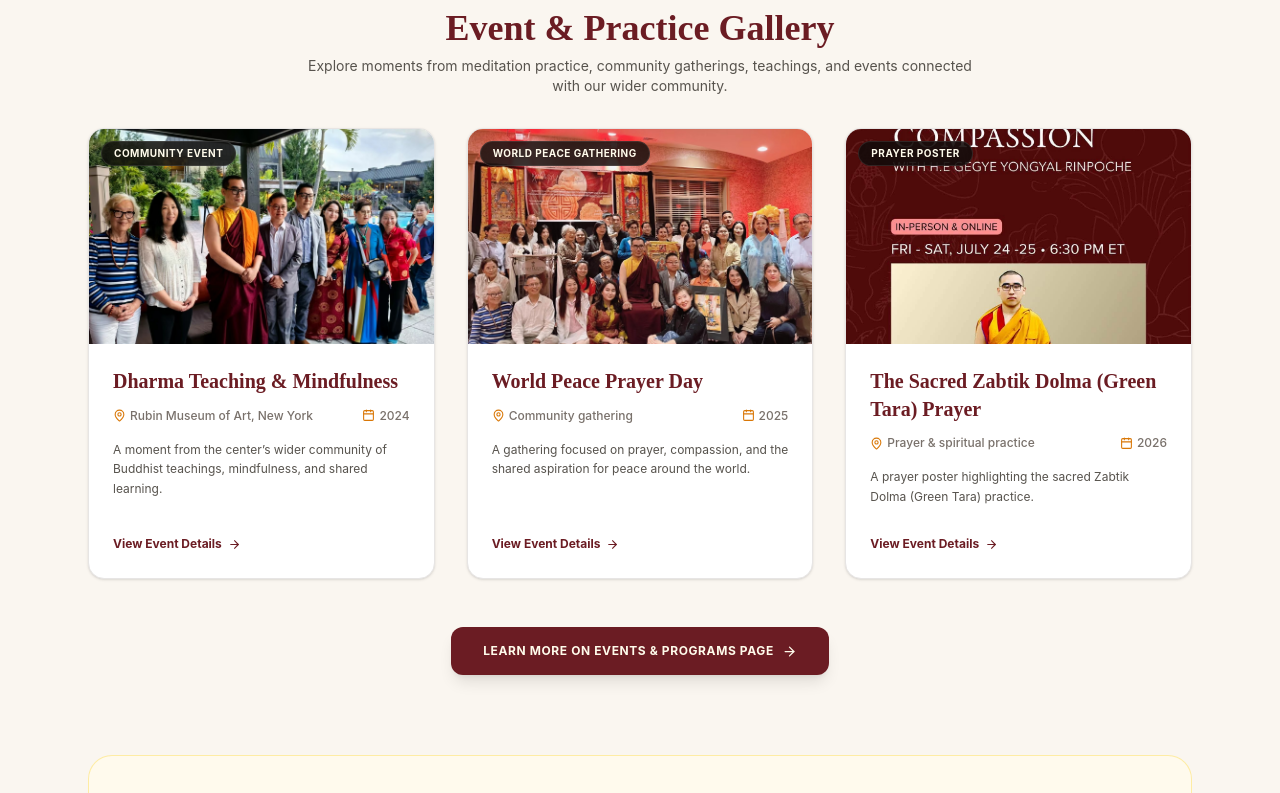
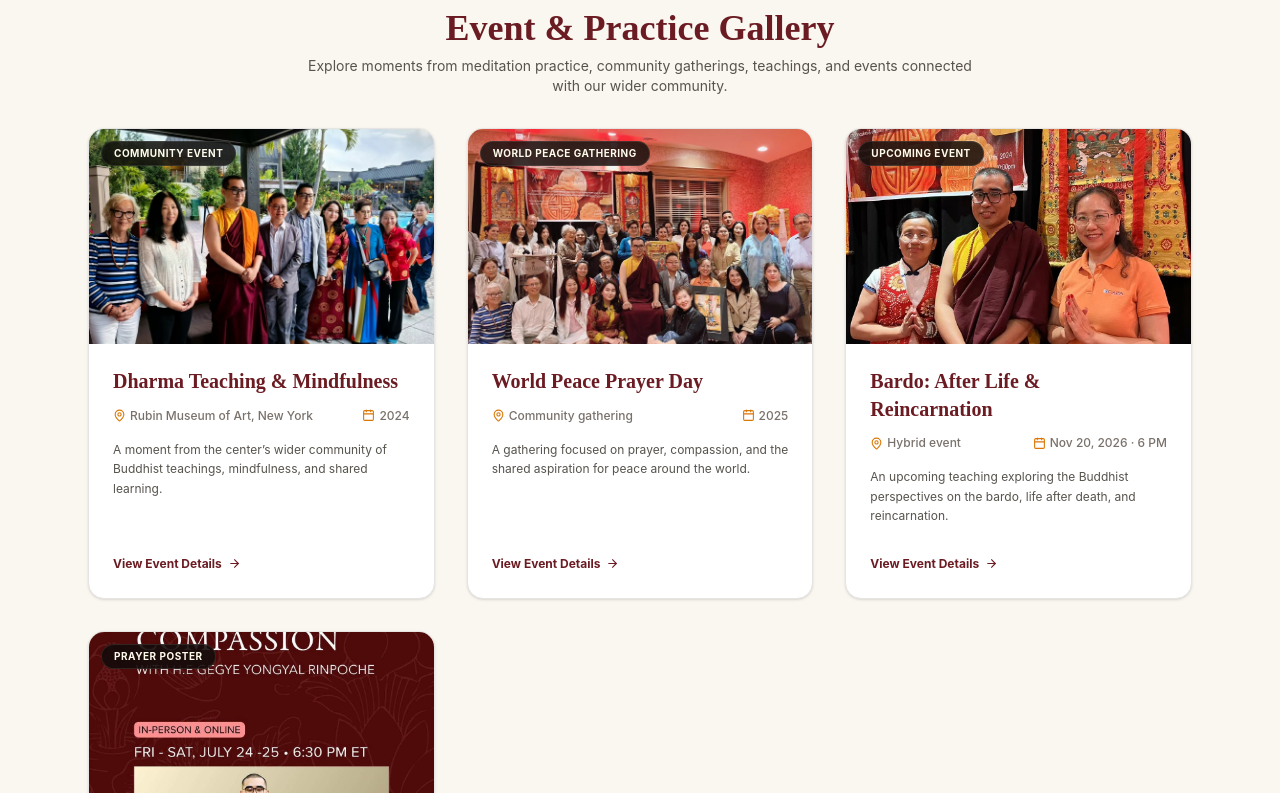
Before and after one commit to sherpaten/Zero-Point-Meditation-Center, a React (Vite) app in the folder zero-point-meditation/: page /home in a window 1280 px wide. Shown: the part 1787-2580 px from the top of the page. Built offline with nearby package versions, Linux system fonts and the light colour scheme.

Commit message:
Add current Bardo event to homepage gallery

```diff
--- a/zero-point-meditation/src/pages/Home.jsx
+++ b/zero-point-meditation/src/pages/Home.jsx
@@ -8,6 +8,7 @@ import buddhaLotus from "../assets/buddha-lotus.webp";
 import rinpocheProfile from '../assets/profile.jpg';
 import event2025 from '../assets/Event 1.jpeg';
 import event2024 from '../assets/Event 2.jpeg';
+import currentEventImage from '../assets/Event 3.jpeg';
 import taraPrayerPoster from '../assets/poste/2026 the sacred Zabtik Dolma (Green Tara) Prayer.jpg';
 
 const eventGallery = [
@@ -31,6 +32,15 @@ const eventGallery = [
   },
   {
     id: 3,
+    category: 'Upcoming Event',
+    title: 'Bardo: After Life & Reincarnation',
+    location: 'Hybrid event',
+    date: 'Nov 20, 2026 · 6 PM',
+    image: currentEventImage,
+    description: 'An upcoming teaching exploring the Buddhist perspectives on the bardo, life after death, and reincarnation.'
+  },
+  {
+    id: 4,
     category: 'Prayer Poster',
     title: 'The Sacred Zabtik Dolma (Green Tara) Prayer',
     location: 'Prayer & spiritual practice',
```
